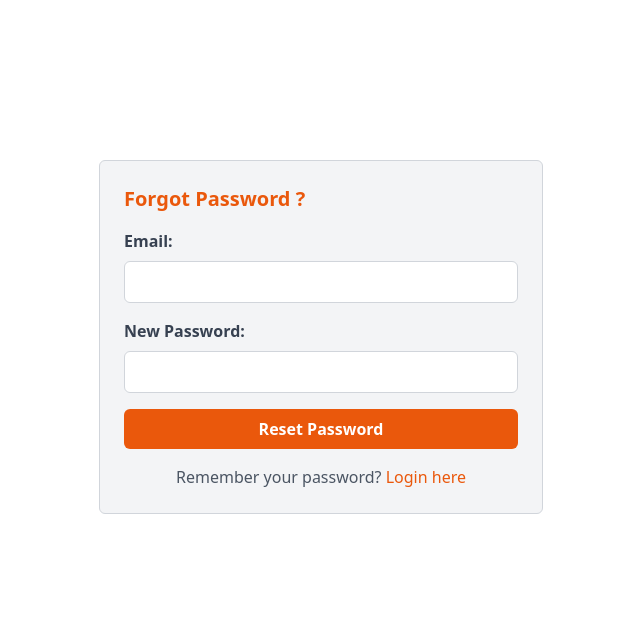
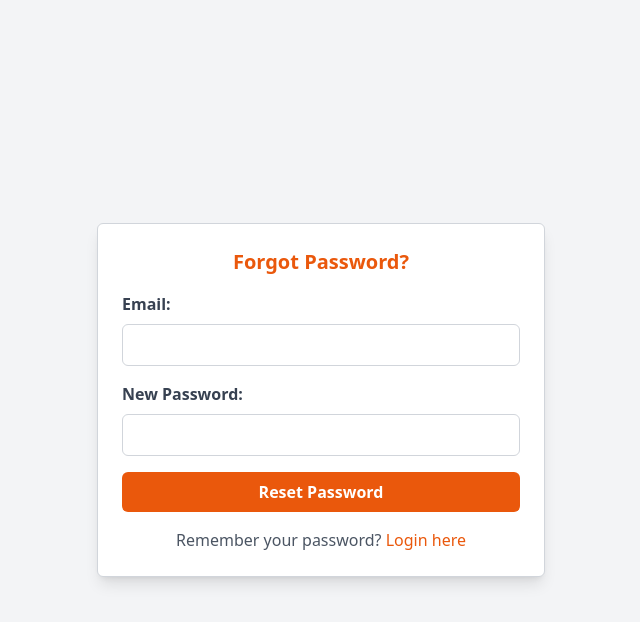
Before and after one commit to yash-r04/codefury7.0, a website: page views/forgot.html in a window 1280 px wide. Shown: the whole page, without its empty margins (319-959 px from the left). Drawn offline with Linux system fonts and the light colour scheme.

Commit message:
improved forgot.html

```diff
--- a/views/forgot.html
+++ b/views/forgot.html
@@ -16,24 +16,29 @@
         <input type="password" id="newPassword" name="newPassword" required><br>
         <button type="submit">Reset Password</button>
     </form> -->
-    <div class="flex flex-col items-center justify-center px-40 py-40">
-        <form id="forgotPasswordForm" class="bg-gray-100 p-6 border border-gray-300 rounded-md w-82 align-middle">
-            <h2 class="text-xl font-semibold text-orange-600 mb-4">Forgot Password ?</h2>
+    <div class="bg-gray-100 flex items-center justify-center min-h-screen m-0">
+        <div class="flex flex-col items-center justify-center w-full max-w-md p-6 bg-white border border-gray-300 rounded-md shadow-lg">
+            <h2 class="text-xl font-semibold text-orange-600 mb-4">Forgot Password?</h2>
+            <form id="forgotPasswordForm" class="w-full">
                 <label for="forgotEmail" class="block text-gray-700 font-bold mb-2">Email:</label>
                 <input type="email" id="forgotEmail" name="email" required
                        class="w-full p-2 mb-4 border border-gray-300 rounded-md focus:outline-none focus:ring-2 focus:ring-orange-600">
+
                 <label for="newPassword" class="block text-gray-700 font-bold mb-2">New Password:</label>
                 <input type="password" id="newPassword" name="newPassword" required
                        class="w-full p-2 mb-4 border border-gray-300 rounded-md focus:outline-none focus:ring-2 focus:ring-orange-600">
+
                 <button type="submit" class="w-full p-2 bg-orange-600 text-white font-bold rounded-md hover:bg-orange-700">
                     Reset Password
                 </button>
+            </form>
 
             <div class="mt-4 text-center">
                 <p class="text-gray-600">Remember your password?
                     <a href="/signIn.html" class="text-orange-600 hover:underline">Login here</a>
                 </p>
-
+            </div>
+        </div>
     </div>
         </form>
 
```
Also changed, not shown: views/output.css. Lines whose indentation alone changed are shown as unchanged.
